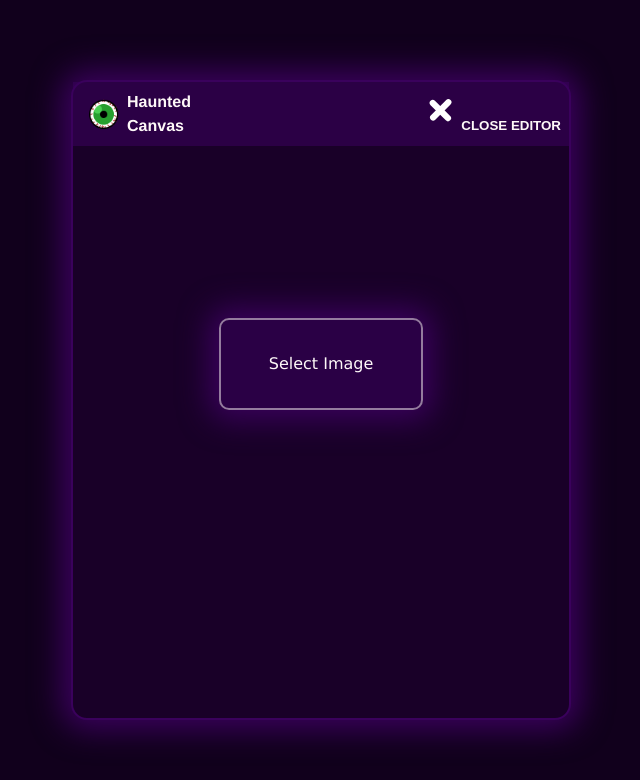
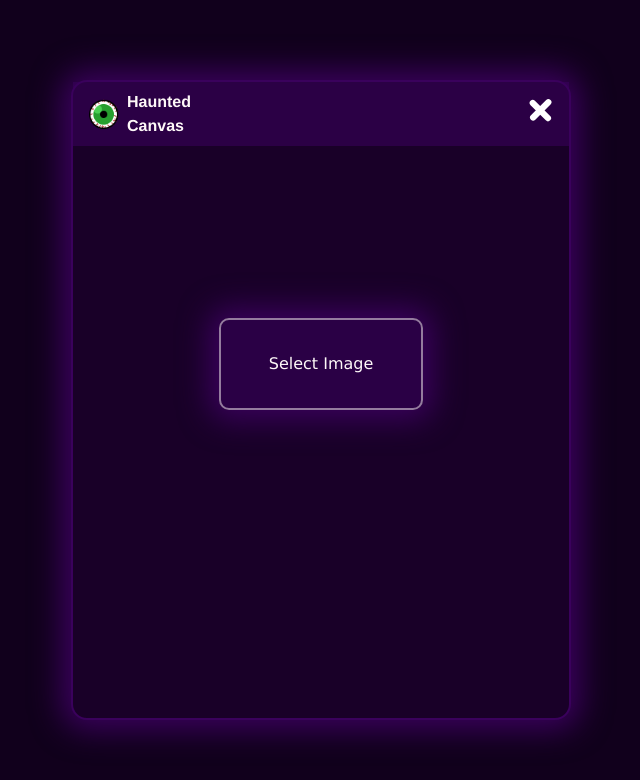
Before and after one commit to mbosselmann/haunted-canvas, an Angular app: page / in a window 1280 px wide. Both pictures are taken after a click on the button "LET'S START!". Shown: the top 780 px of the page, without its empty margins (319-959 px from the left). Built offline with nearby package versions, Linux system fonts and the light colour scheme.

Commit message:
move sr only class to general styles

```diff
--- a/src/styles.css
+++ b/src/styles.css
@@ -18,3 +18,15 @@ body {
 h1 {
   font-family: "Franklin Gothic Medium", "Arial Narrow", Arial, sans-serif;
 }
+
+.sr-only {
+  position: absolute;
+  width: 1px;
+  height: 1px;
+  padding: 0;
+  margin: -1px;
+  overflow: hidden;
+  clip: rect(0, 0, 0, 0);
+  white-space: nowrap;
+  border-width: 0;
+}
```
